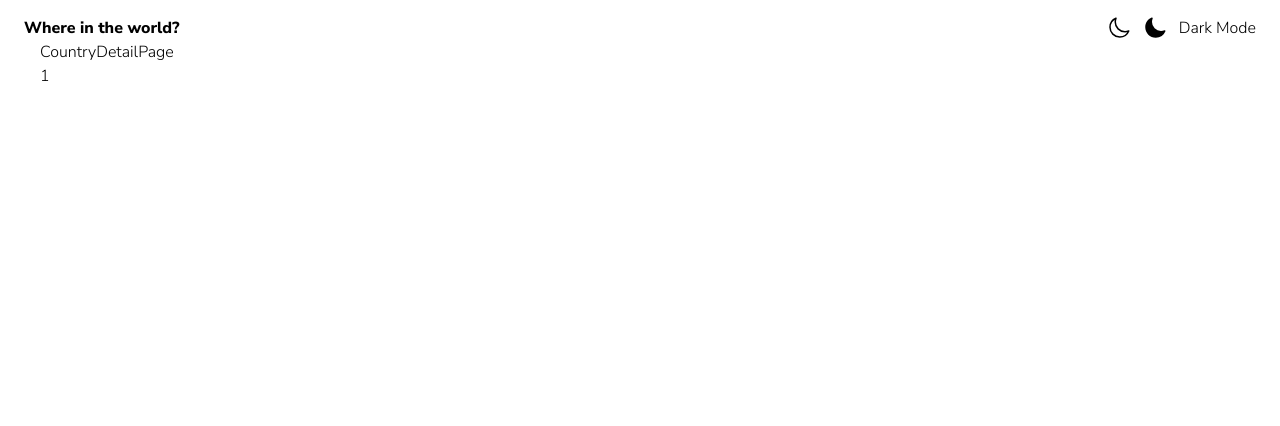
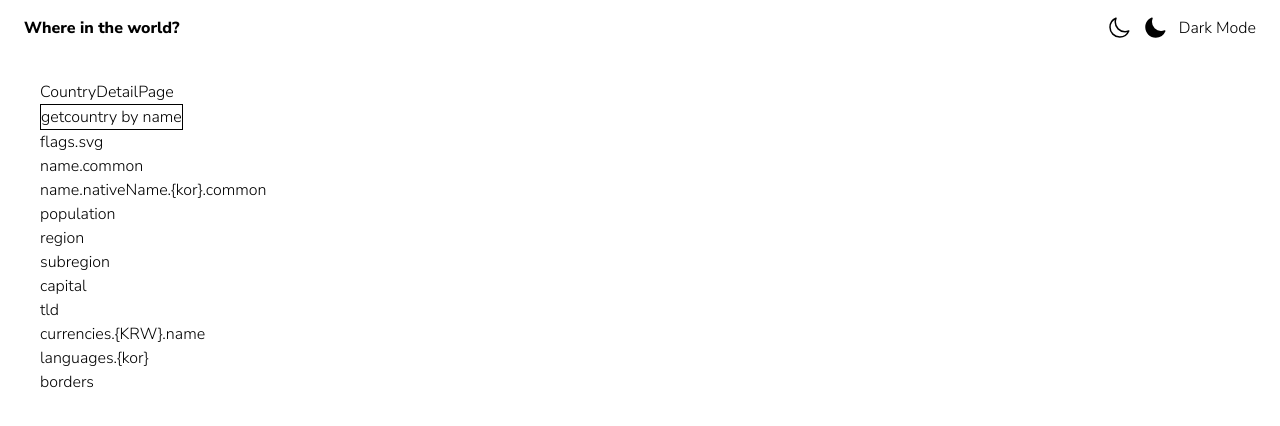
Before and after one commit to lawrence-yoon/rest-countries, a Next.js app: page /country/1 in a window 1280 px wide. Shown: the top 426 px of the page. Built offline with nearby package versions, Linux system fonts and the light colour scheme.

Commit message:
add search functionality

```diff
--- a/src/app/country/[countryName]/page.js
+++ b/src/app/country/[countryName]/page.js
@@ -1,16 +1,69 @@
-import React from "react";
+"use client";
+
+import React, { useState } from "react";
+
+const countriesFromLocalStorage = JSON.parse(localStorage.getItem("data"));
 
 export default function CountryDetailPage({ params }) {
-  console.log(params.countryName);
+  // console.log(typeof params.countryName);
+
+  const [countries, setCountries] = useState(countriesFromLocalStorage);
+  const [countryDetails, setCountryDetails] = useState({
+    name: "name.common",
+    nativeName: "name.nativeName.{kor}.common",
+    flag: "flags.svg",
+    population: "population",
+    region: "region",
+    subRegion: "subregion",
+    capital: "capital",
+    topLevelDomain: "tld",
+    currencies: "currencies.{KRW}.name",
+    languages: "languages.{kor}",
+    borderCountries: "borders",
+  });
+
+  console.log(countries);
+
+  function getCountryByName(query) {
+    const data = countries.filter((entry) => entry.name.common == query);
+    setCountryDetails(data);
+  }
+  // getCountryByName(params.countryName);
+  console.log(countryDetails);
+
+  const CountryDetailsCard = ({ ...props }) => {
+    return (
+      <div>
+        <button
+          className="block border"
+          onClick={() => getCountryByName(params.countryName)}
+        >
+          getcountry by name
+        </button>
+        {/* <p>{params.countryName}</p> */}
+        <span>{props.flag}</span>
+        <p>{props.name}</p>
+        <p>{props.nativeName}</p>
+        <p>{props.population}</p>
+        <p>{props.region}</p>
+        <p>{props.subRegion}</p>
+        <p>{props.capital}</p>
+        <p>{props.topLevelDomain}</p>
+        <p>{props.currencies}</p>
+        <p>{props.languages}</p>
+        <p>{props.borderCountries}</p>
+      </div>
+    );
+  };
 
   // have a loading state, to hide the processing time for the algorithm
   // fire the algorithm, getCountryByName(params.countryName),
   // render it out. hydrate the loading state ui?
 
   return (
-    <div className="p-10">
+    <div className="pt-20 p-10">
       <div>CountryDetailPage</div>
-      <p>{params.countryName}</p>
+      <CountryDetailsCard {...countryDetails} />
     </div>
   );
 }
--- a/src/app/page.js
+++ b/src/app/page.js
@@ -5,34 +5,34 @@ import CountryCard from "@/components/CountryCard";
 
 const countriesFromLocalStorage = JSON.parse(localStorage.getItem("data"));
 
+const apiURL = "https://restcountries.com/v3.1/all";
+
 export default function Home() {
   const [countries, setCountries] = useState(countriesFromLocalStorage);
   const [filteredCountries, setFilteredCountries] = useState([]);
   const [searchField, setSearchField] = useState("");
-  const [filterField, setFilterField] = useState("filter field");
+  const [filterField, setFilterField] = useState("");
+
+  // save most state to local storage, so that when user is routed back to root, previous filters should still be there. i think best way to do that is to put all these state into local storage.
 
   // concerning these handlers below, i want to look into maybe doing this server side, and just showing the rendered stuff, i beleive this is possible with next13.
-  function handleSearch(queryString) {
+  function handleSearch(e) {
     //this is where we use an algorithm to create a copy of countries and filter out show results dynamically, like if you start typing "america", it will show like all countries with a, then am, then ame, etc.
-    // function filtering(entry) {
-    //   if (entry.contains(queryString)) {
-    //     return entry;
-    //   } else {
-    //     return "filtered-out";
-    //   }
-    // }
-    // const filteredArray = countries.map((country) =>
-    //   filtering(country.name.common.toLowerCase())
-    // );
-    // console.log("search filter array: " + JSON.stringify(filteredArray));
-    // // setFilteredCountries(filteredArray);
+    const query = e.target.value;
+    const resultsArray = countries.filter((country) =>
+      country.name.common.toLowerCase().includes(query.toLowerCase())
+    );
+    // console.log(resultsArray);
+    setFilteredCountries(resultsArray);
+    setSearchField(query);
   }
-  function handleFilter() {
+  function handleFilter(e) {
     //this is where we use an algorithm, using the same copy array we use from handleSearch, to apply another layer of filter. so like this one is for region, and we can employ handlesearch on top of the handlefilter.
+    setFilterField(e.target.value);
   }
 
   const fetchCountries = async () => {
-    const response = await fetch("https://restcountries.com/v3.1/all");
+    const response = await fetch(apiURL);
     const data = await response.json();
     setCountries(data);
     localStorage.setItem("data", JSON.stringify(countries));
@@ -40,8 +40,8 @@ export default function Home() {
   };
 
   useEffect(() => {
-    handleSearch(searchField);
-  });
+    // handleSearch(searchField);
+  }, [searchField, filterField]);
 
   return (
     <main className="flex min-h-screen flex-col items-center p-24">
@@ -55,16 +55,12 @@ export default function Home() {
           className="border"
           type="text"
           placeholder="Search for a country..."
-          onChange={(e) => setSearchField(e.target.value)}
+          onChange={(e) => handleSearch(e)}
           value={searchField}
         ></input>
         <p>{searchField}</p>
         {/* <label for="filter">Filter</label> */}
-        <select
-          name="filter"
-          id="filter"
-          onChange={(e) => setFilterField(e.target.value)}
-        >
+        <select name="filter" id="filter" onChange={(e) => handleFilter(e)}>
           <option>Filter by Region</option>
           <option value="Africa">Africa</option>
           <option value="America">America</option>
@@ -93,6 +89,7 @@ export default function Home() {
       <button className="bg-slate-100 text-black" onClick={fetchCountries}>
         fetch countries
       </button>
+      <p>api endpoint: {apiURL}</p>
     </main>
   );
 }
```
